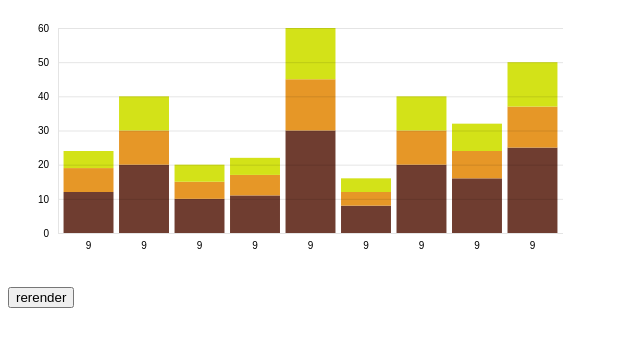
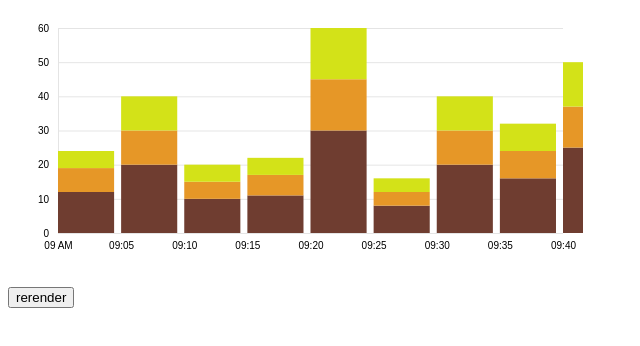
Before and after one commit to ksurdhar/d3-lit-example, a website built with Vite: page index.html in a window 1280 px wide. Shown: the whole page, without its empty margins (0-640 px from the left). Built offline with nearby package versions, Linux system fonts and the light colour scheme.

Commit message:
2 files modified, 1 added

```diff
--- a/index.html
+++ b/index.html
@@ -11,5 +11,7 @@
   <body>
     <line-chart>
     </line-chart>
+    <bar-chart>
+  </bar-chart>
   </body>
 </html>
--- a/src/line-chart.ts
+++ b/src/line-chart.ts
@@ -4,9 +4,9 @@ import * as d3 from 'd3'
 import { Area, Line, Selection } from 'd3'
 import './line-chart.css'
 
-interface ConnectionData {
+interface BarChartData {
   time: Date
-  connections: number[]
+  yUnit: number[]
 }
 
 @customElement('line-chart')
@@ -20,15 +20,15 @@ export class LineChart extends LitElement {
   @property() height: number = 275
 
   @state()
-  protected line: Line<ConnectionData> | undefined
+  protected line: Line<BarChartData> | undefined
 
   @state()
-  protected area: Area<ConnectionData> | undefined
+  protected area: Area<BarChartData> | undefined
 
   @state()
   protected linePath: Selection<
     SVGPathElement,
-    ConnectionData[],
+    BarChartData[],
     HTMLElement,
     any
   > | undefined
@@ -36,7 +36,7 @@ export class LineChart extends LitElement {
   @state()
   protected areaPath: Selection<
     SVGPathElement,
-    ConnectionData[],
+    BarChartData[],
     HTMLElement,
     any
   > | undefined
@@ -48,32 +48,32 @@ export class LineChart extends LitElement {
   protected focusLine: Selection<SVGLineElement, unknown, HTMLElement, any> | undefined
 
   @state()
-  protected data: ConnectionData[]
+  protected data: BarChartData[]
 
   constructor() {
     super()
     this.data = [
-      { time: new Date(2023, 5, 15, 9, 0), connections: [12, 7, 5] },
-      { time: new Date(2023, 5, 15, 9, 5), connections: [20, 10, 10] },
-      { time: new Date(2023, 5, 15, 9, 10), connections: [10, 5, 5] },
-      { time: new Date(2023, 5, 15, 9, 15), connections: [11, 6, 5] },
-      { time: new Date(2023, 5, 15, 9, 20), connections: [30, 15, 15] },
-      { time: new Date(2023, 5, 15, 9, 25), connections: [8, 4, 4] },
-      { time: new Date(2023, 5, 15, 9, 30), connections: [20, 10, 10] },
-      { time: new Date(2023, 5, 15, 9, 35), connections: [16, 8, 8] },
-      { time: new Date(2023, 5, 15, 9, 40), connections: [25, 12, 13] },
+      { time: new Date(2023, 5, 15, 9, 0), yUnit: [12, 7, 5] },
+      { time: new Date(2023, 5, 15, 9, 5), yUnit: [20, 10, 10] },
+      { time: new Date(2023, 5, 15, 9, 10), yUnit: [10, 5, 5] },
+      { time: new Date(2023, 5, 15, 9, 15), yUnit: [11, 6, 5] },
+      { time: new Date(2023, 5, 15, 9, 20), yUnit: [30, 15, 15] },
+      { time: new Date(2023, 5, 15, 9, 25), yUnit: [8, 4, 4] },
+      { time: new Date(2023, 5, 15, 9, 30), yUnit: [20, 10, 10] },
+      { time: new Date(2023, 5, 15, 9, 35), yUnit: [16, 8, 8] },
+      { time: new Date(2023, 5, 15, 9, 40), yUnit: [25, 12, 13] },
     ];
 
   }
 
   randomizeData() {
     const newData = Array.from({ length: 9 }, (_, idx) => {
-      const connections = [
+      const yUnit = [
         Math.floor(Math.random() * 30),
         Math.floor(Math.random() * 30),
         Math.floor(Math.random() * 30)
       ]
-      return { time: new Date(2023, 5, 15, 9, idx * 5), connections }
+      return { time: new Date(2023, 5, 15, 9, idx * 5), yUnit }
     })
     this.data = newData
   }
@@ -89,36 +89,14 @@ export class LineChart extends LitElement {
       .attr('height', this.height);
 
     const xScale = d3
-      .scaleBand()
-      .domain(this.data.map(d => d.time.toString()))
-      .range([margin.left, this.width - margin.right])
-      .padding(0.1);
+    .scaleTime()
+    .domain(d3.extent(this.data, (d) => d.time) as Iterable<number>)
+    .range([margin.left, this.width - margin.right]);
 
     const yScale = d3
       .scaleLinear()
-      .domain([0, d3.max(this.data, d => d3.sum(d.connections)) || 0])
+      .domain([0, d3.max(this.data, d => d3.sum(d.yUnit)) || 0])
       .range([this.height - margin.bottom, margin.top]);
-
-
-    const stack = d3.stack<ConnectionData>().keys(["0", "1", "2"]);
-
-    const stackedData = stack(this.data.map(d => ({...d, '0': d.connections[0], '1': d.connections[1], '2': d.connections[2]})));
-
-    const color = d3.scaleOrdinal(["#6f3d30", "#e69727", "#d3e218"]);
-
-    svg.selectAll('g')
-      .data(stackedData)
-      .enter()
-      .append('g')
-      .attr('fill', d => color(d.key))
-      .selectAll('rect')
-      .data(d => d)
-      .enter()
-      .append('rect')
-      .attr('x', (d, i) => xScale(this.data[i].time.toString()))
-      .attr('y', d => yScale(d[1]))
-      .attr('height', d => yScale(d[0]) - yScale(d[1]))
-      .attr('width', xScale.bandwidth());
 
       const makeYGridlines = () => {
         return d3.axisLeft(yScale)
@@ -133,7 +111,7 @@ export class LineChart extends LitElement {
       .attr('opacity', 0.1)
       .call(g => g.selectAll(".tick text").remove())
 
-  const xAxis = d3.axisBottom(xScale).ticks(5).tickFormat(val => new Date(val).getHours())
+  const xAxis = d3.axisBottom(xScale).ticks(5)
   const yAxis = d3.axisLeft(yScale).ticks(5)
 
       svg
@@ -149,21 +127,29 @@ export class LineChart extends LitElement {
       .call(g => g.selectAll(".tick line").style('stroke', 'transparent'))
       .call(g => g.select(".domain").style('stroke', 'transparent'))
 
-  }
+      const stack = d3.stack<BarChartData>().keys(["0", "1", "2"]);
 
-  protected updated() {
-    if (this.linePath && this.line && this.areaPath && this.area) {
-      this.linePath
-        .datum(this.data)
-        .transition()
-        .duration(2000)
-        .attr('d', this.line)
-      this.areaPath
-        .datum(this.data)
-        .transition()
-        .duration(2000)
-        .attr('d', this.area)
-    }
+      const stackedData = stack(this.data.map(d => ({...d, '0': d.yUnit[0], '1': d.yUnit[1], '2': d.yUnit[2]})));
+
+      const color = d3.scaleOrdinal(["#6f3d30", "#e69727", "#d3e218"]);
+
+
+      const barsGroup = svg.append('g')
+
+      barsGroup.selectAll('g')
+      .data(stackedData)
+      .enter()
+      .append('g')
+      .attr('fill', d => color(d.key))
+      .selectAll('rect')
+      .data(d => d)
+      .enter()
+      .append('rect')
+      .attr('x', (d, i) => xScale(this.data[i].time))
+      .attr('y', d => yScale(d[1]))
+      .attr('height', d => yScale(d[0]) - yScale(d[1]))
+      .attr('width',(this.width - margin.left - margin.right) / this.data.length);
+
   }
 
   render() {
```
Also changed, not shown: src/bar-chart.ts (added, +145 -0 lines).
